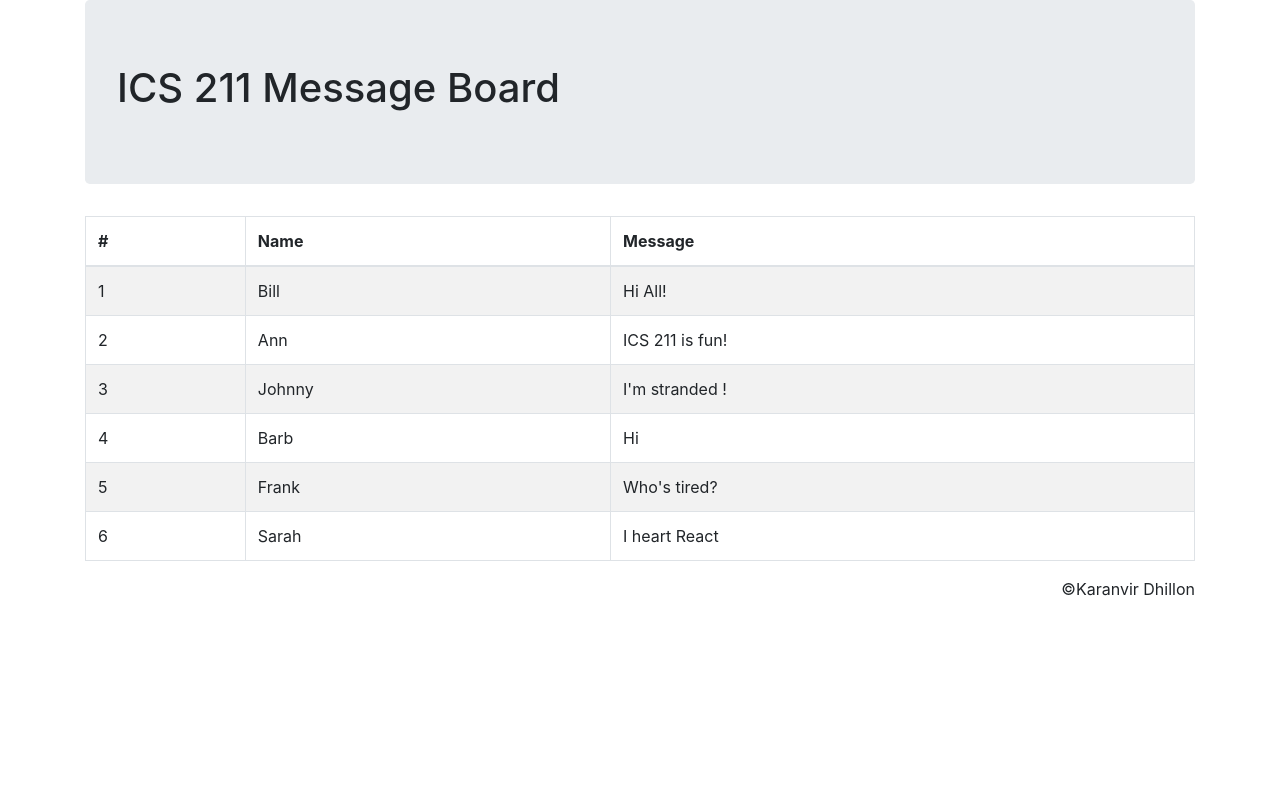
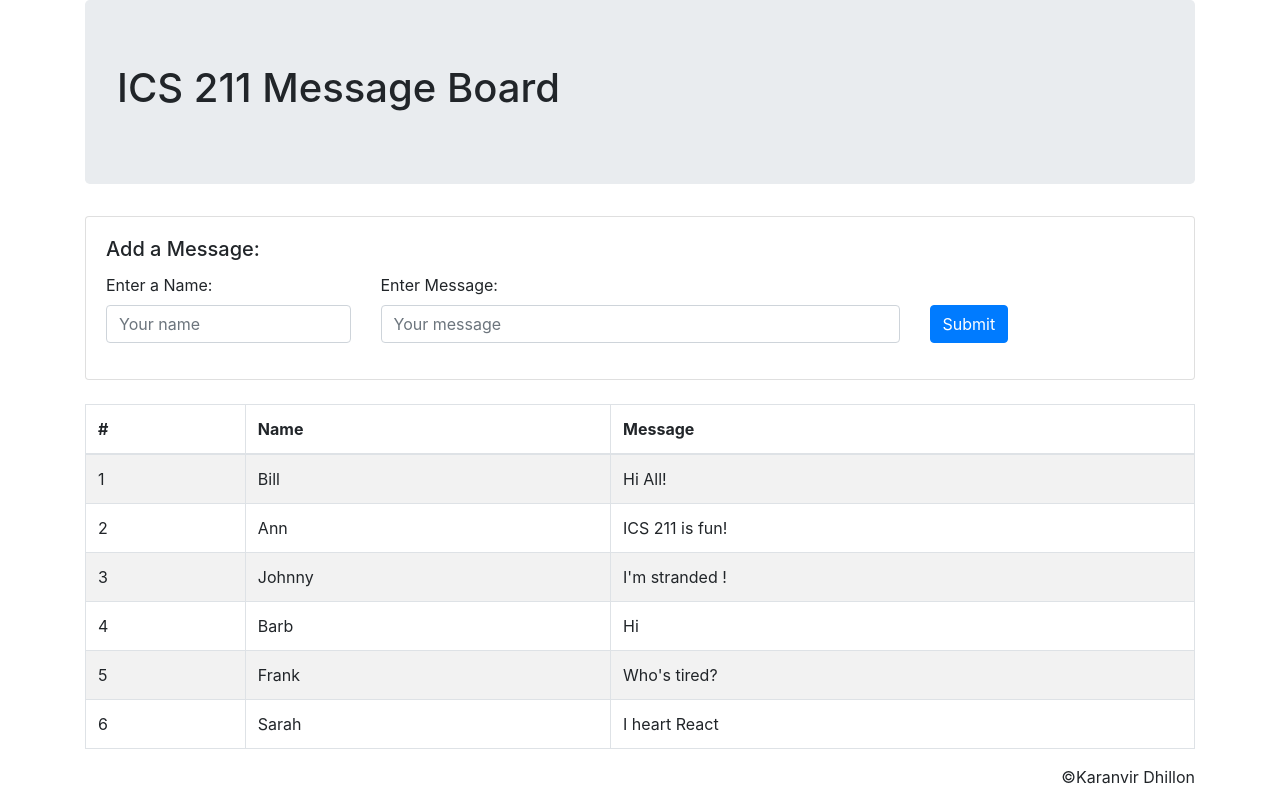
Before and after one commit to karanvirdhillon93/ICS-mb-app, a Next.js app: page / in a window 1280 px wide. Built offline with nearby package versions, Linux system fonts and the light colour scheme.

Commit message:
NewMessageForm

```diff
--- a/components/MsgBoard.js
+++ b/components/MsgBoard.js
@@ -1,5 +1,6 @@
 import Table from 'react-bootstrap/Table';
 import MsgItem from '../components/MsgItem.js';
+import NewMessageForm from '../components/NewMessageForm.js'
 
 const MsgBoard=()=>{
   const messages=[
@@ -11,6 +12,8 @@ const MsgBoard=()=>{
     {id:5, Name:"Sarah",msgText:"I heart React"}
   ]
   return(
+     <>
+      <NewMessageForm ></NewMessageForm >
   <Table striped bordered hover>
     <thead>
       <tr>
@@ -23,6 +26,8 @@ const MsgBoard=()=>{
         {messages.map(msg =><MsgItem key={msg.id}{...msg} />)}
       </tbody>
     </Table>
+
+    </>
 );
 }
 
--- a/package.json
+++ b/package.json
@@ -9,11 +9,13 @@
   },
   "dependencies": {
     "bootstrap": "^4.6.0",
+    "formik": "^2.2.6",
     "jquery": "^3.5.1",
     "next": "10.0.6",
     "popper.js": "^1.16.1",
     "react": "17.0.1",
     "react-bootstrap": "^1.4.3",
-    "react-dom": "17.0.1"
+    "react-dom": "17.0.1",
+    "yup": "^0.32.8"
   }
 }
```
Also changed, not shown: 1 other file (tests, documents, lock files or other folders).
